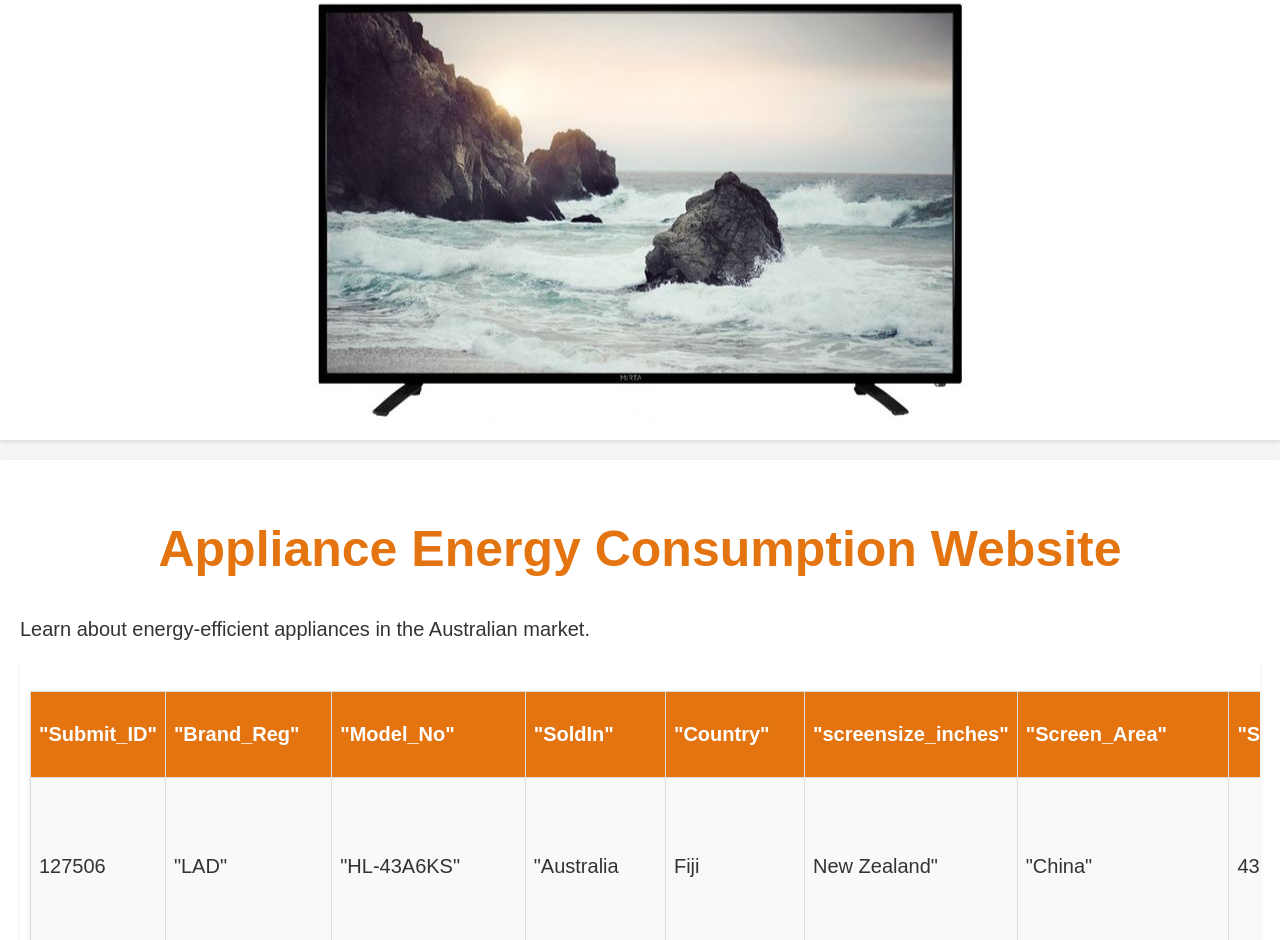
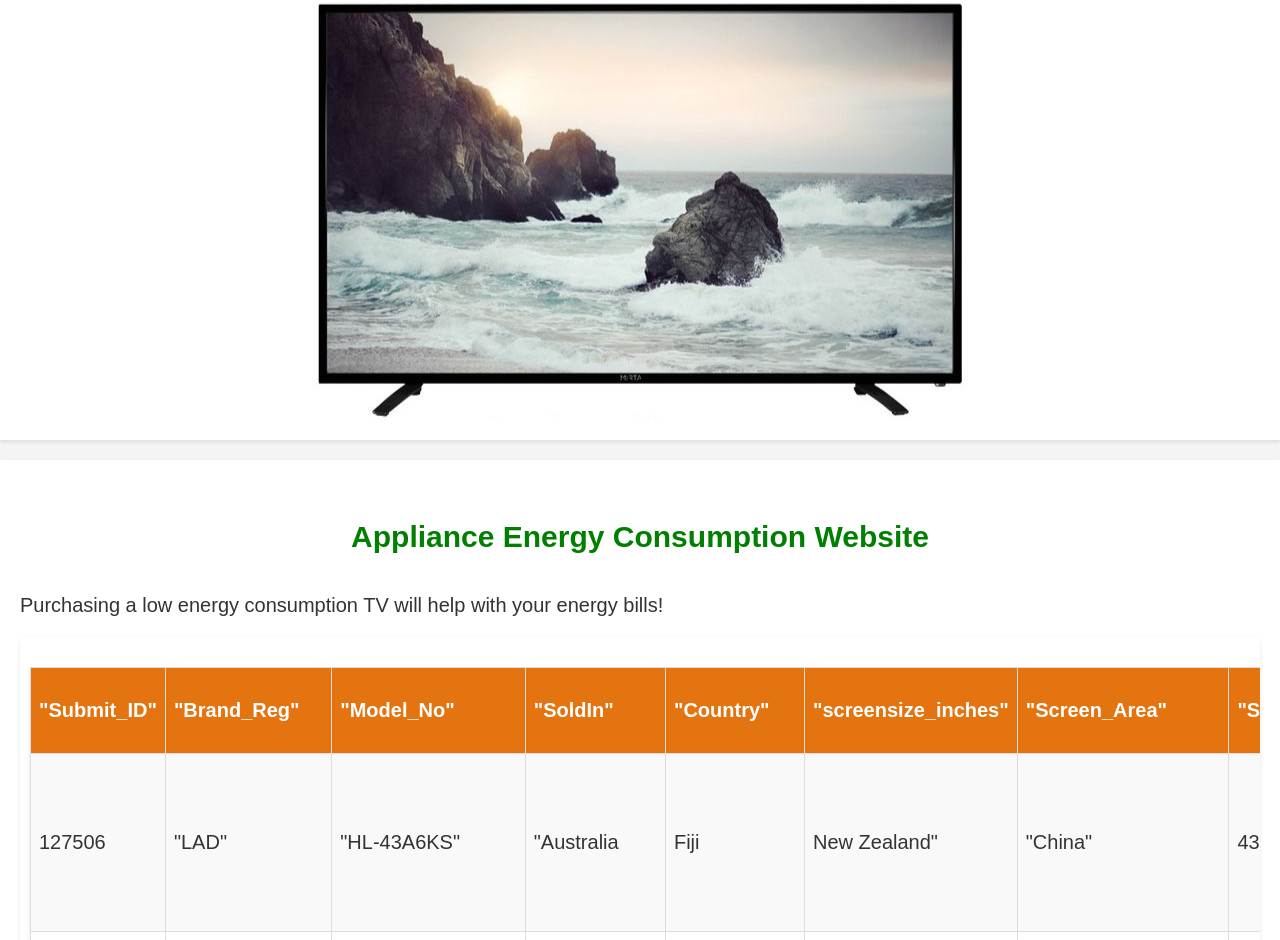
Before and after one commit to emanuel-amol/Exercise-4.2-D3, a plain HTML site: page index.html in a window 1280 px wide. Shown: the part 160-1100 px from the top of the page. Drawn offline with nearby package versions, Linux system fonts and the light colour scheme.

Commit message:
Corrected syntax errors

```diff
--- a/index.html
+++ b/index.html
@@ -30,17 +30,20 @@
     </section>
     <main>
         <!-- Introduction -->
-        <section class="content-section">
-            <h1>Appliance Energy Consumption Website</h1>
-            <p>Learn about energy-efficient appliances in the Australian market.</p>
-            <div id="csv-table-container"></div>
-        </section>
+        <div class="content-section">
+            <h1 id="D3-heading">Appliance Energy Consumption Website</h1>
+            <div id="D3-paragraph"></div>
+
+
+            <div id="csv-table-container">
+            </section>
+            </div>
     </main>
     <footer>
         <p>&copy; <span id="year"></span> Emanuel (104515032) | Acknowledgment: GitHub Copilot was used to generate the HTML, CSS and JavaScript code</p>
     </footer>
     <script src="js/scripts.js"></script>
-    <script src="js/https://d3js.org/d3.v7.min.js"></script>
+    <script src="https://d3js.org/d3.v7.min.js"></script>
     <script src="js/d3script.js"></script>
 
 </body>
--- a/js/d3script.js
+++ b/js/d3script.js
@@ -1,11 +1,11 @@
 // Change style of h1
-d3.select("h1")
+d3.select("#D3-heading")
   .style("color", "green")
   .style("font-family", "Arial")
   .style("font-size", "30px");
 
 // Add a paragraph inside a div
-d3.select("div")
+d3.select("#D3-paragraph")
   .append("p")
   .text("Purchasing a low energy consumption TV will help with your energy bills!");
 
```
